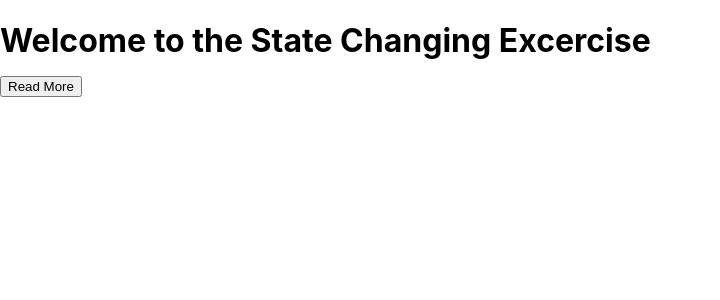
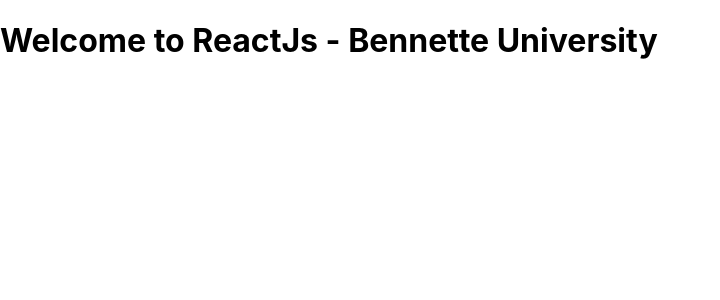
Before and after one commit to sidoncode/Reactjs-Day-2-FSD-Bennette, a React (Create React App) app: page / in a window 1280 px wide. Shown: the top 300 px of the page, without its empty margins (0-720 px from the left). Built offline with nearby package versions, Linux system fonts and the light colour scheme.

Commit message:
added props

```diff
--- a/src/App.js
+++ b/src/App.js
@@ -1,6 +1,25 @@
 import React, { Component}from 'react';
-import './App.css';
 class App extends Component {
+
+  constructor(props) {
+    super(props);
+  }
+
+  render(){
+
+    return (
+      <div>
+          <h1> Welcome to {this.props.name}</h1>
+      </div>
+
+    )
+  }
+
+
+}
+export default App;
+
+  /*
   constructor(){
     // to set the state, it is required to call the super() method in the constructor, it is because,
     // this.state is unintialized before the super() method has been called.
@@ -44,7 +63,7 @@
   }
 }
 export default App;
-
+*/
 
   /*// functional Components //
   // Here in This Example We have Imported the - Functional Component - That is the
--- a/src/index.js
+++ b/src/index.js
@@ -7,7 +7,7 @@
 const root = ReactDOM.createRoot(document.getElementById('root'));
 root.render(
   <React.StrictMode>
-    <App />
+    <App name = 'ReactJs - Bennette University'/>
   </React.StrictMode>
 );
 
```
Also changed, not shown: src/Main.js (added, +7 -0 lines).
